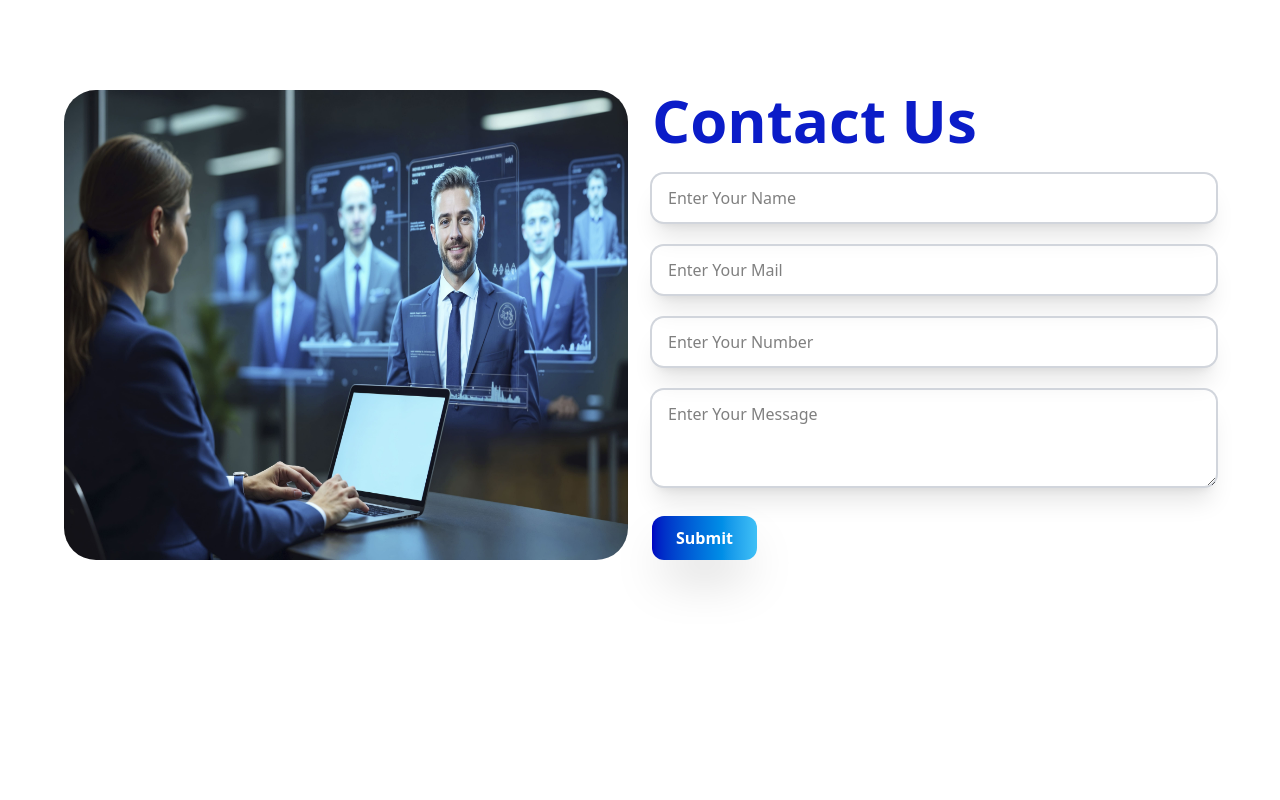
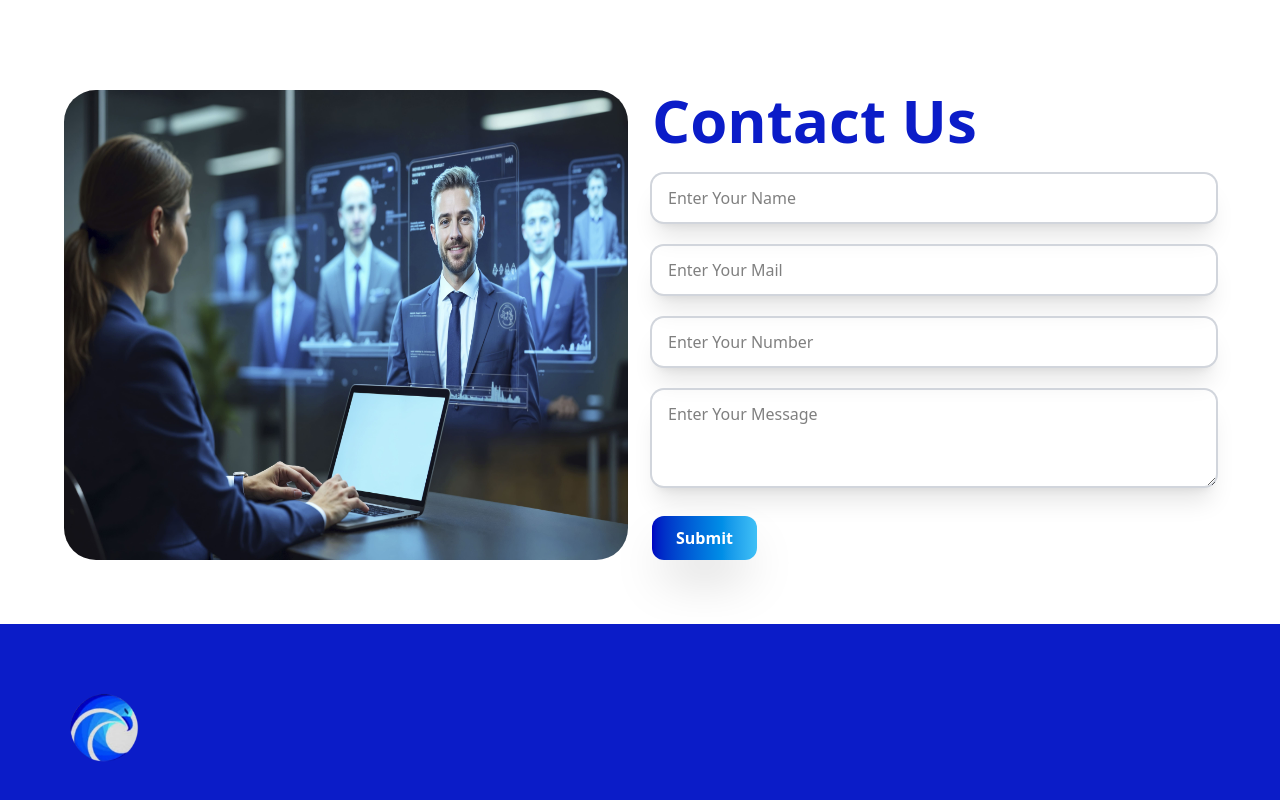
Before and after one commit to Abtikdigital/Cosmic_Hr, a React (Vite) app: page / in a window 1280 px wide. Shown: the part 3233-4033 px from the top of the page. Before the commit the page ends 3857 px from the top, so only its background shows below. Built offline with nearby package versions, Linux system fonts and the light colour scheme.

Commit message:
updated Footer

```diff
--- a/src/sections/Footer.jsx
+++ b/src/sections/Footer.jsx
@@ -1,9 +1,19 @@
-import React from 'react'
-
+import React from "react";
+import Logo from "../assets/Logo/Logo.png";
 function Footer() {
   return (
-    <footer></footer>
-  )
+    <footer className="flex p-16 bg-[#0B1CC8]">
+      <section>
+        <div>
+          <img src={Logo} className="w-20 h-20" />
+        </div>
+
+      </section>
+      <section></section>
+
+      <section></section>
+    </footer>
+  );
 }
 
-export default Footer
+export default Footer;
```
